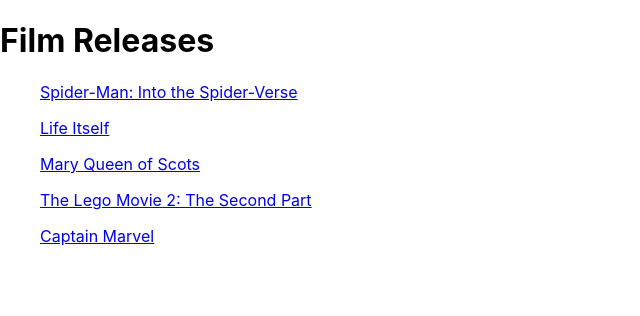
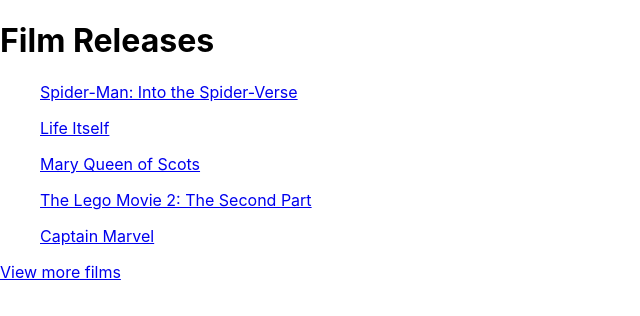
Before and after one commit to AlisonBabington/React---FilmHomework, a React (Create React App) app: page / in a window 1280 px wide. Shown: the top 316 px of the page, without its empty margins (0-640 px from the left). Built offline with nearby package versions, Linux system fonts and the light colour scheme.

Commit message:
add upcoming films

```diff
--- /dev/null
+++ b/src/components/UpcomingFilm.js
@@ -0,0 +1,15 @@
+import React, { Component } from 'react';
+
+class UpcomingFilm extends Component {
+
+    render() {
+        return (
+            <React.Fragment>
+            <a href = 'https://www.imdb.com/calendar/?region=gb' >View more films</a>
+            </React.Fragment>
+        )
+    }
+
+}
+
+export default UpcomingFilm;
--- a/src/containers/FilmBox.js
+++ b/src/containers/FilmBox.js
@@ -1,5 +1,6 @@
 import React, { Component } from 'react';
 import FilmList from '../components/FilmList';
+import UpcomingFilm from '../components/UpcomingFilm';
 
 class FilmBox extends Component {
 
@@ -40,6 +41,7 @@
         <div className = "film-box">
             <h1>Film Releases</h1>
             <FilmList data = {this.state.data[0]}/>
+            <UpcomingFilm/>
         </div>
         )
     }
```
